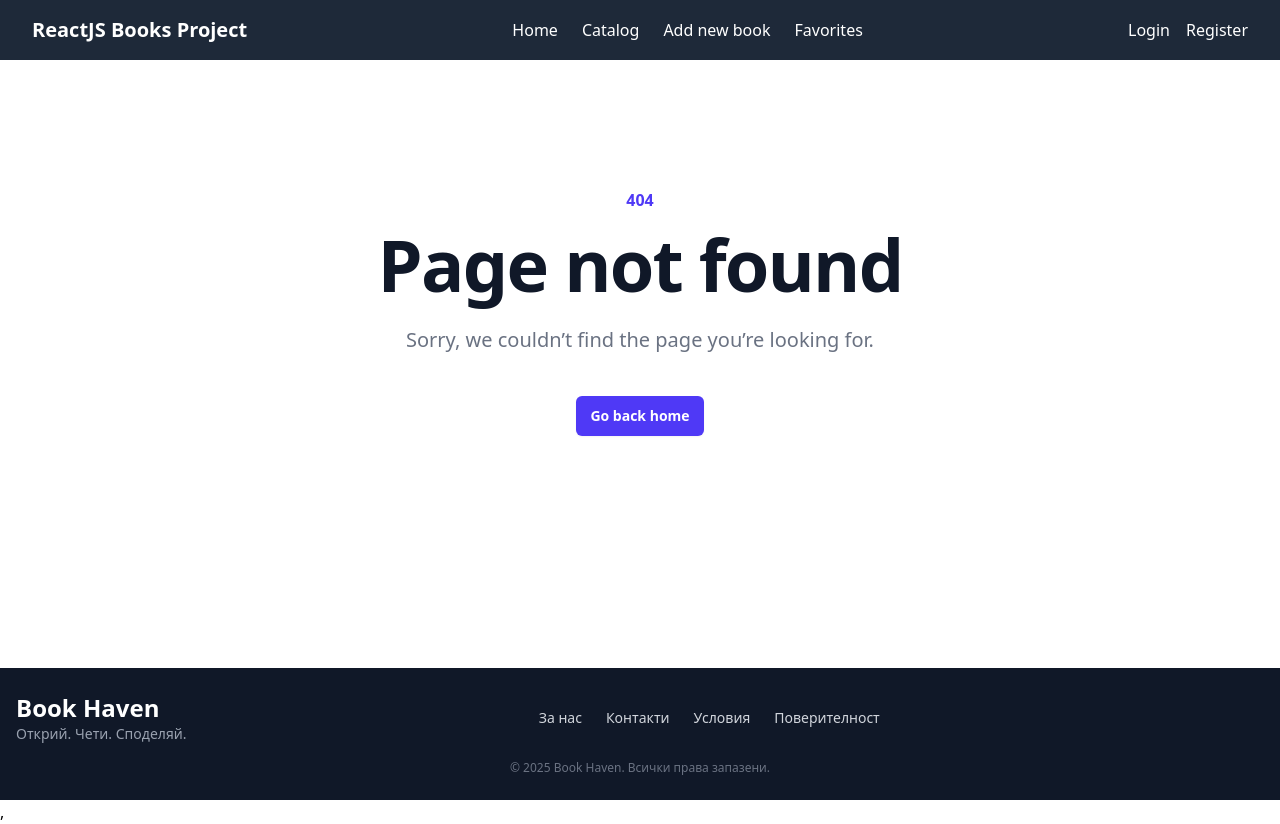
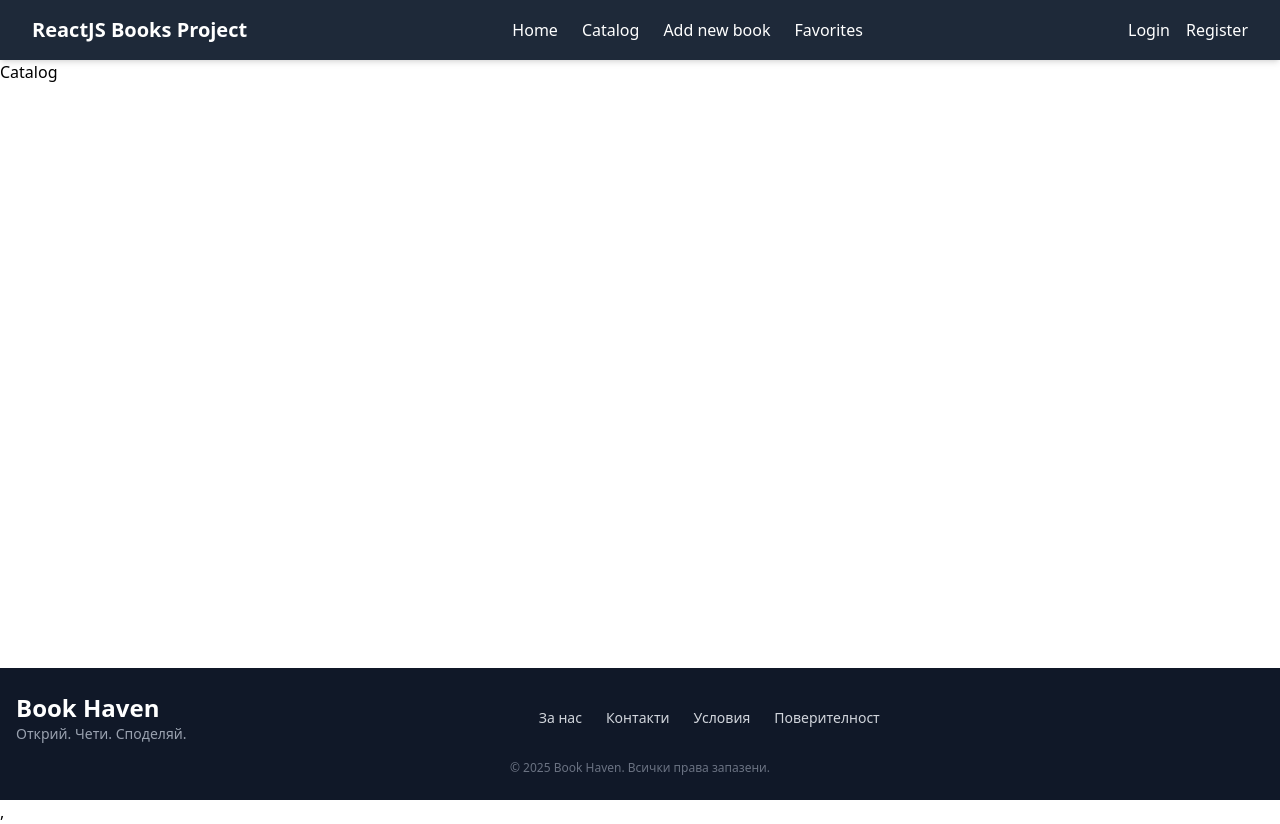
Before and after one commit to KrisZeynev/ReactJS_Books_Project, a React (Vite) app in the folder client/: page /catalog in a window 1280 px wide. Built offline with nearby package versions, Linux system fonts and the light colour scheme.

Commit message:
Create Catalog page

```diff
--- a/client/src/App.jsx
+++ b/client/src/App.jsx
@@ -12,6 +12,7 @@ import { Routes, Route } from "react-router";
 import { UserContext } from "./contexts/UserContext";
 import { useState } from "react";
 import Logout from "./components/logout/Logout";
+import Catalog from "./components/books/Catalog";
 
 function App() {
   const [authData, setAuthData] = useState({});
@@ -36,6 +37,7 @@ function App() {
                 <Route path="/" element={<Home />} />
                 <Route path="/login" element={<Login />} />
                 <Route path="/register" element={<Register />} />
+                <Route path="/catalog" element={<Catalog />} />
               </>
             )}
 
--- /dev/null
+++ b/client/src/components/books/Catalog.jsx
@@ -0,0 +1,5 @@
+export default function Catalog () {
+    return (
+        <h1>Catalog</h1>
+    )
+}
```
